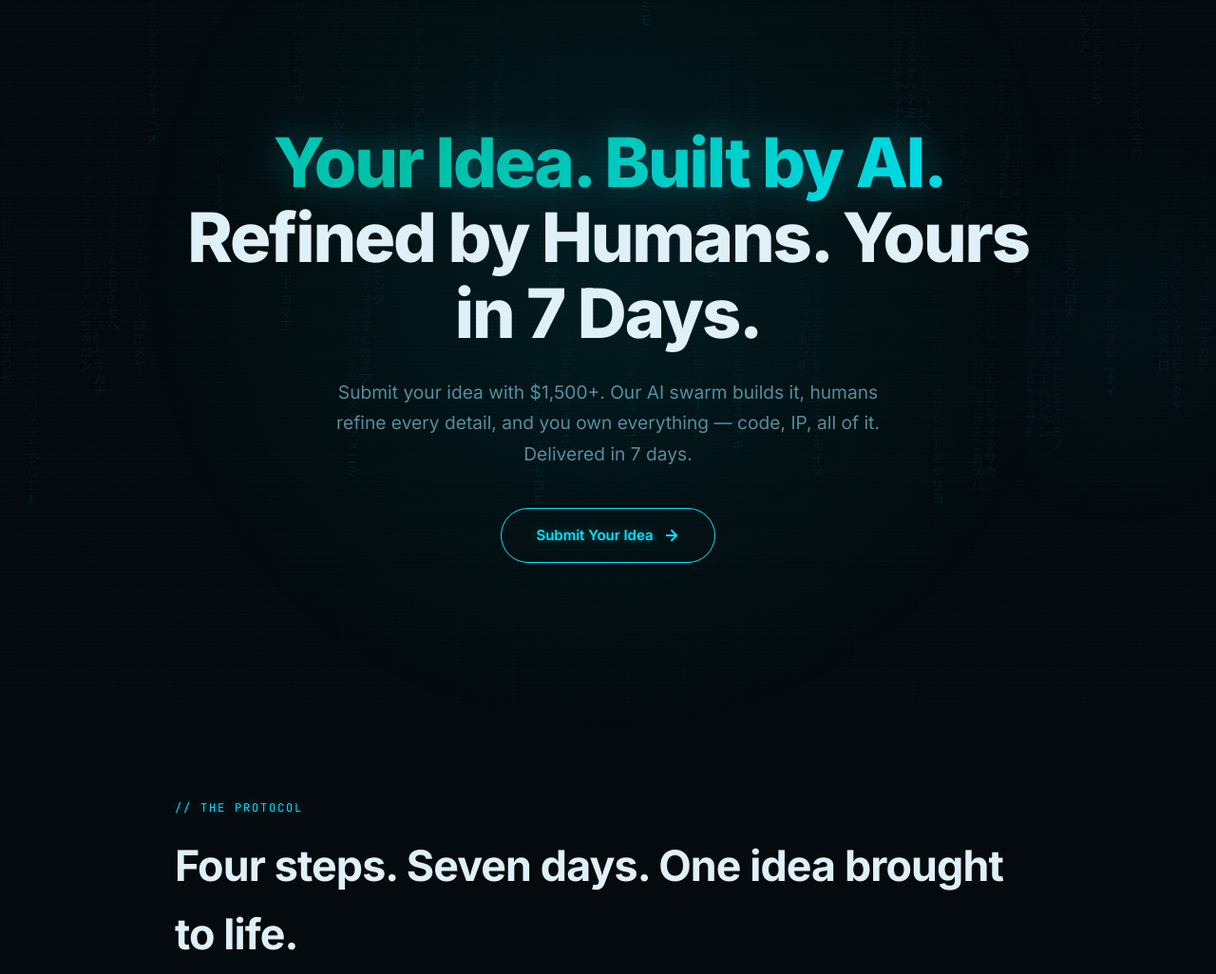
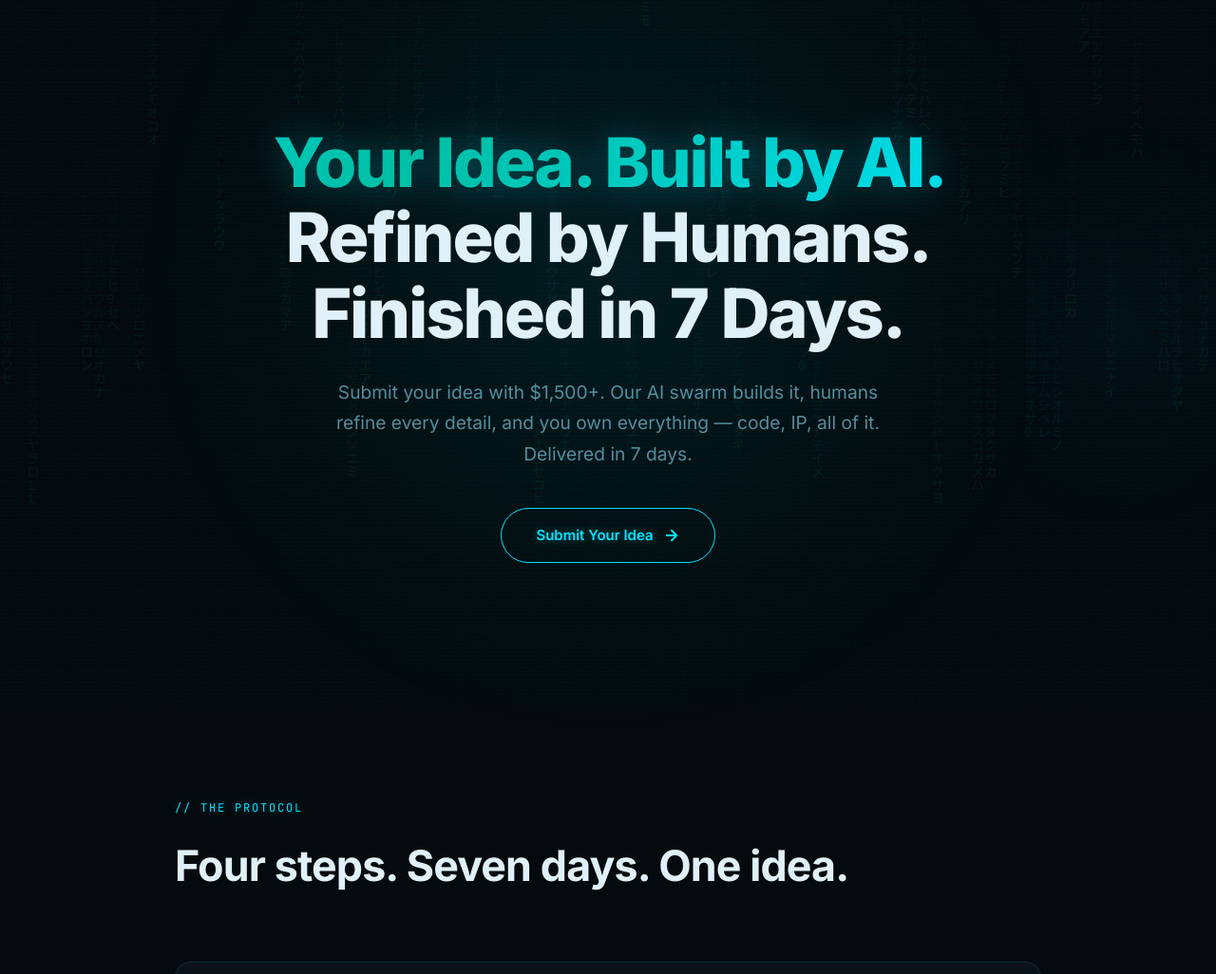
Before and after one commit to blackthreadai/unnamed, a plain HTML site: page index.html in a window 1280 px wide. Shown: the part 58-1084 px from the top of the page at 95% size. Drawn offline with Linux system fonts and the light colour scheme.

Commit message:
Copy updates: Finished in 7 Days, trim protocol heading and step 03

```diff
--- a/index.html
+++ b/index.html
@@ -434,7 +434,7 @@ body::after {
 </nav>
 
 <section class="hero">
-  <h1><span class="highlight">Your Idea. Built by AI.</span> Refined by Humans. Yours in 7 Days.</h1>
+  <h1><span class="highlight">Your Idea. Built by AI.</span> Refined by Humans. Finished in 7 Days.</h1>
   <p>Submit your idea with $1,500+. Our AI swarm builds it, humans refine every detail, and you own everything — code, IP, all of it. Delivered in 7 days.</p>
   <a href="#submit" class="hero-cta">
     Submit Your Idea
@@ -444,7 +444,7 @@ body::after {
 
 <section class="protocol">
   <div class="section-label">// The Protocol</div>
-  <h2>Four steps. Seven days. One idea brought to life.</h2>
+  <h2>Four steps. Seven days. One idea.</h2>
   <div class="steps">
     <div class="step">
       <div class="step-number">01</div>
@@ -467,7 +467,7 @@ body::after {
       <div>
         <span class="step-badge we">We do this</span>
         <h3>AI Builds, Humans Refine</h3>
-        <p>Our AI swarm generates the first build in hours. Then human engineers review, refine, and polish every detail until it's production-ready.</p>
+        <p>Our AI swarm generates the first build in hours. Then human engineers review, refine, and polish.</p>
       </div>
     </div>
     <div class="step">
```
